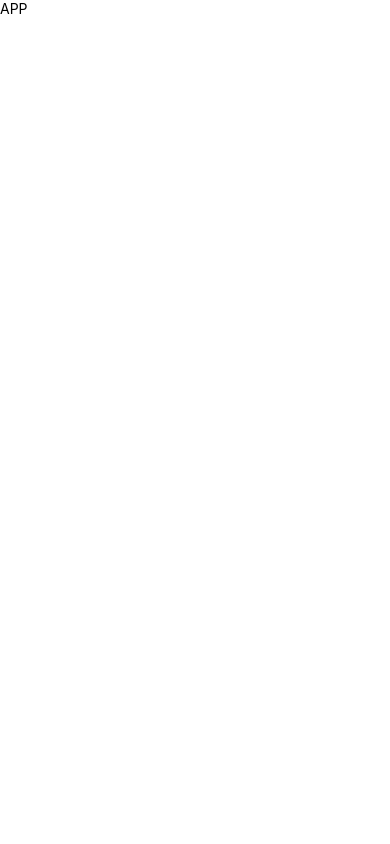
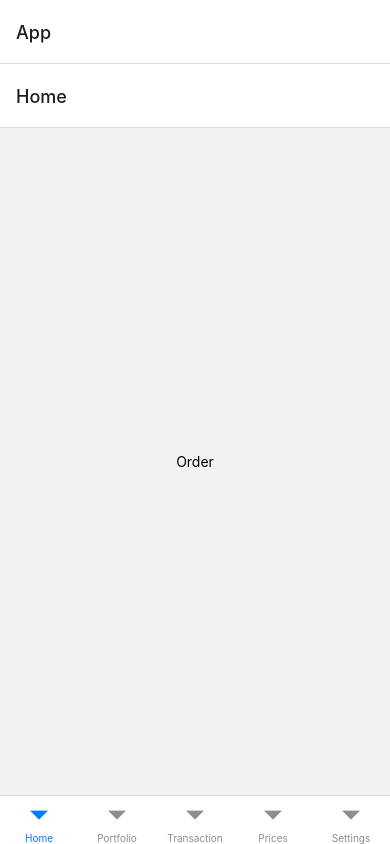
Before and after one commit to nakhon-viri/grandmobile, a React Native app: screen /App in a window 390 px wide. Built offline with nearby package versions, Linux system fonts and the light colour scheme.

Commit message:
nativeandstack

```diff
--- a/App.js
+++ b/App.js
@@ -1,11 +1,29 @@
-import React from 'react';
+import React, {useEffect} from 'react';
 import {View, Text} from 'react-native';
+import SplashScreen from 'react-native-splash-screen';
+import {createStackNavigator} from '@react-navigation/stack';
+import {NavigationContainer} from '@react-navigation/native';
+
+import Tabs from './navigation/Tab';
+
+const Stack = createStackNavigator();
 
 const App = () => {
+  useEffect(() => {
+    SplashScreen.hide();
+  }, []);
+
   return (
-    <View>
-      <Text>APP</Text>
-    </View>
+    <NavigationContainer>
+      <Stack.Navigator
+        screenOption={{
+          headerShown: false,
+        }}
+        initialRouteName={'App'}>
+        <Stack.Screen name="App" component={Tabs} />
+      </Stack.Navigator>
+    </NavigationContainer>
+    // <View><Text>sasdf</Text></View>
   );
 };
 
--- /dev/null
+++ b/navigation/Tab.js
@@ -0,0 +1,38 @@
+import React from 'react';
+import {View, Image, TouchableOpacity, Text, StyleSheet} from 'react-native';
+import {
+  createBottomTabNavigator,
+  BottomTabBar,
+} from '@react-navigation/bottom-tabs';
+
+import {Order} from '../screens';
+
+const Tab = createBottomTabNavigator();
+
+const Tabs = () => {
+  return (
+    <Tab.Navigator>
+      <Tab.Screen name="Home" component={Order} />
+      <Tab.Screen name="Portfolio" component={Order} />
+      <Tab.Screen name="Transaction" component={Order} />
+      <Tab.Screen name="Prices" component={Order} />
+      <Tab.Screen name="Settings" component={Order} />
+    </Tab.Navigator>
+  );
+};
+
+const styles = StyleSheet.create({
+  shadow: {
+    shadowColor: "#4481eb",
+    shadowOffset: {
+      width: 0,
+      height: 10,
+    },
+    shadowOpacity: 0.25,
+    shadowRadius: 3.84,
+
+    elevation: 5,
+  },
+});
+
+export default Tabs;
--- a/package.json
+++ b/package.json
@@ -10,6 +10,9 @@
     "lint": "eslint ."
   },
   "dependencies": {
+    "@react-navigation/bottom-tabs": "^6.2.0",
+    "@react-navigation/native": "^6.0.8",
+    "@react-navigation/stack": "^6.1.1",
     "react": "17.0.2",
     "react-native": "0.67.3",
     "react-native-splash-screen": "^3.3.0"
--- /dev/null
+++ b/screens/Order.js
@@ -0,0 +1,31 @@
+import React from 'react';
+import {Text, View, StyleSheet} from 'react-native';
+
+const Order = () => {
+  return (
+    <View style={styles.container}>
+      <Text>Order</Text>
+    </View>
+  );
+};
+
+const styles = StyleSheet.create({
+  container: {
+    flex: 1,
+    alignItems: 'center',
+    justifyContent: 'center',
+  },
+  shadow: {
+    shadowColor: '#000',
+    shadowOffset: {
+      width: 0,
+      height: 4,
+    },
+    shadowOpacity: 0.3,
+    shadowRadius: 4.65,
+
+    elevation: 8,
+  },
+});
+
+export default Order;
--- /dev/null
+++ b/screens/index.js
@@ -0,0 +1,3 @@
+import Order from './Order';
+
+export {Order};
```
Also changed, not shown: 11 other files (tests, documents, lock files or other folders).
